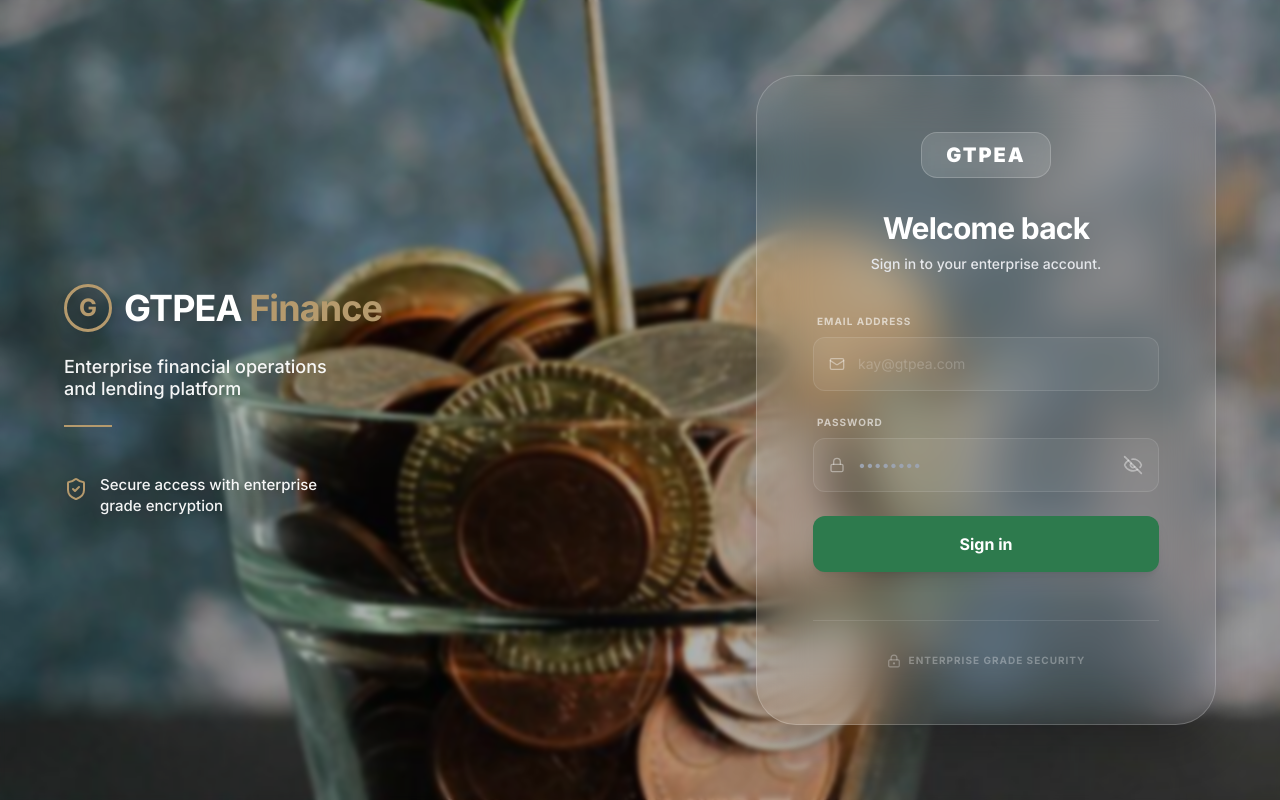
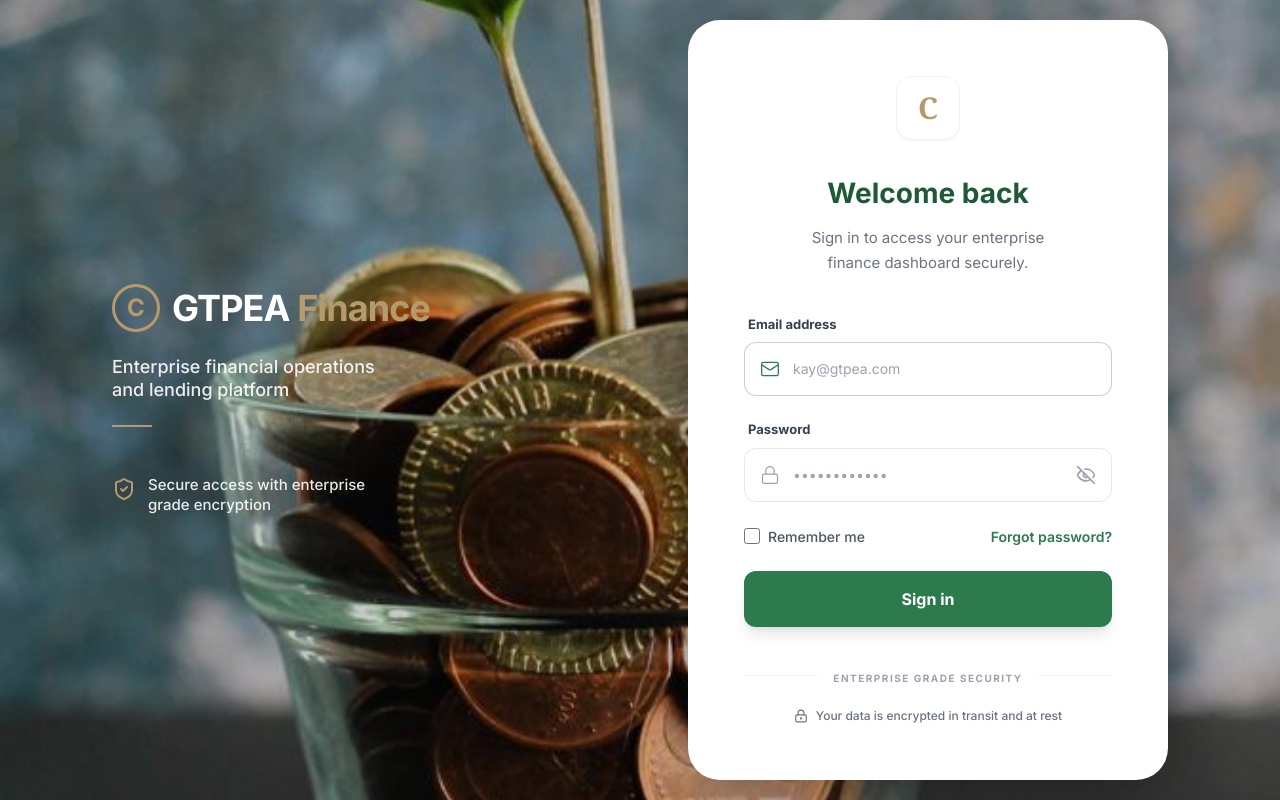
Before and after one commit to amiteyewisdom/GTPEA, a Next.js app: page /login in a window 1280 px wide. Built offline with nearby package versions, Linux system fonts and the light colour scheme; no server answers.

Commit message:
Update page.tsx

```diff
--- a/src/app/(auth)/login/page.tsx
+++ b/src/app/(auth)/login/page.tsx
@@ -18,140 +18,162 @@ export default function LoginPage() {
     event.preventDefault();
     setLoading(true);
     setError('');
+
     const supabase = createClient();
     const { error: signInError } = await supabase.auth.signInWithPassword({ email, password });
+
     if (signInError) {
-      setError(signInError.message);
+      setError(signInError.message || 'Unable to sign in.');
       setLoading(false);
       return;
     }
+
     router.push('/dashboard');
   };
 
   return (
-    <main className="relative min-h-screen w-full flex items-center justify-center font-sans antialiased overflow-hidden">
+    <main className="relative min-h-screen w-full flex items-center justify-center font-sans antialiased overflow-hidden bg-gray-900">
 
-      {/* BACKGROUND IMAGE - Anchored to show head-to-toe plant */}
+      {/* Background Image - Positioned exactly like the photo */}
       <div className="absolute inset-0 z-0">
         <Image
           src="/images/growth-plant.jpeg"
-          alt="Growth"
+          alt="Financial Growth"
           fill
-          // 'object-left-top' ensures the leaves and the cup base are always visible
-          className="object-cover object-left-top sm:object-center"
+          className="object-cover object-center"
           priority
         />
-        {/* Soft blur overlay to blend the image into the UI */}
-        <div className="absolute inset-0 bg-black/30 backdrop-blur-[2px]" />
+        {/* Soft vignette overlay to ensure text is readable */}
+        <div className="absolute inset-0 bg-black/20" />
       </div>
 
-      <div className="relative z-10 w-full max-w-7xl px-6 lg:px-16 flex flex-col lg:flex-row items-center justify-between gap-12">
+      <div className="relative z-10 w-full max-w-6xl px-6 lg:px-12 flex flex-col lg:flex-row items-center justify-between gap-12">
 
-        {/* LEFT SIDE: Branding */}
-        <div className="hidden lg:flex flex-col text-white max-w-md drop-shadow-lg">
+        {/* Left Side: Desktop Branding (Exactly like the image) */}
+        <div className="hidden lg:flex flex-col text-white max-w-md">
           <div className="flex items-center gap-3 mb-6">
-            <div className="w-12 h-12 border-[3px] border-[#b59a6d] rounded-full flex items-center justify-center text-[#b59a6d] font-bold text-2xl bg-black/10 backdrop-blur-sm">
-              G
+            {/* Custom Logo Icon */}
+            <div className="w-12 h-12 border-[3px] border-[#b59a6d] rounded-full flex items-center justify-center text-[#b59a6d] font-bold text-2xl">
+              C
             </div>
             <h1 className="text-4xl font-bold tracking-tight">
               GTPEA <span className="text-[#b59a6d]">Finance</span>
             </h1>
           </div>
-          <p className="text-lg font-medium opacity-95 leading-tight mb-6">
+
+          <p className="text-lg font-medium opacity-90 leading-tight mb-6">
             Enterprise financial operations <br /> and lending platform
           </p>
-          <div className="h-[2px] w-12 bg-[#b59a6d] mb-12" />
+
+          <div className="h-[1.5px] w-10 bg-[#b59a6d] mb-12" />
+
           <div className="flex items-start gap-3">
             <ShieldCheck className="text-[#b59a6d] w-6 h-6 mt-0.5" />
-            <p className="text-[15px] font-medium leading-snug opacity-95">
+            <p className="text-[15px] font-medium leading-snug opacity-90">
               Secure access with enterprise <br /> grade encryption
             </p>
           </div>
         </div>
 
-        {/* RIGHT SIDE: The Ultra-Glass Card */}
-        <div className="w-full max-w-[460px]">
-          <div className="bg-white/5 backdrop-blur-xl border border-white/20 shadow-2xl rounded-[2.5rem] p-8 lg:p-14">
+        {/* Right Side: The Login Card */}
+        <div className="w-full max-w-[480px]">
+          <div className="bg-white rounded-[2rem] p-8 lg:p-14 shadow-[0_20px_60px_rgba(0,0,0,0.3)]">
 
-            {/* LOGO: Correct Branding */}
+            {/* Card Logo */}
             <div className="flex justify-center mb-8">
-              <div className="px-6 py-2 bg-white/10 border border-white/20 rounded-2xl backdrop-blur-md">
-                <span className="text-xl font-black tracking-widest text-white">
-                  GTPEA
-                </span>
+              <div className="w-16 h-16 bg-white border border-gray-100 rounded-2xl flex items-center justify-center text-[#b59a6d] shadow-sm">
+                <span className="text-3xl font-serif font-bold">C</span>
               </div>
             </div>
 
+            {/* Welcome Text */}
             <div className="text-center mb-10">
-              <h2 className="text-3xl font-bold text-white mb-2 tracking-tight">Welcome back</h2>
-              <p className="text-sm text-gray-200 font-medium">
-                Sign in to your enterprise account.
+              <h2 className="text-[28px] font-bold text-[#1e5a36] mb-3">Welcome back</h2>
+              <p className="text-[15px] text-gray-500 leading-relaxed">
+                Sign in to access your enterprise <br /> finance dashboard securely.
               </p>
             </div>
 
+            {/* Form */}
             <form className="space-y-6" onSubmit={handleSubmit}>
               {error && (
-                <div className="p-3 bg-red-500/20 border border-red-500/30 text-white text-xs rounded-xl text-center">
+                <div className="rounded-xl bg-red-50 border border-red-200 p-4 text-sm text-red-700">
                   {error}
                 </div>
               )}
 
               <div className="space-y-2">
-                <label className="block text-[10px] font-bold uppercase tracking-widest text-white/60 ml-1">Email address</label>
+                <label className="block text-[13px] font-bold text-gray-700 ml-1">Email address</label>
                 <div className="relative">
-                  <Mail className="absolute left-4 top-1/2 -translate-y-1/2 w-4 h-4 text-white/40" />
+                  <Mail className="absolute left-4 top-1/2 -translate-y-1/2 w-5 h-5 text-[#2D7A4D] stroke-[1.5]" />
                   <input
                     type="email"
                     value={email}
                     onChange={(e) => setEmail(e.target.value)}
                     placeholder="kay@gtpea.com"
                     required
-                    className="w-full pl-11 pr-4 py-4 bg-white/5 border border-white/10 rounded-xl text-sm text-white focus:ring-2 focus:ring-[#2D7A4D] outline-none transition-all placeholder-white/20"
+                    className="w-full pl-12 pr-4 py-4 bg-white border border-[#2D7A4D]/30 rounded-xl focus:outline-none focus:ring-2 focus:ring-[#2D7A4D]/10 focus:border-[#2D7A4D] transition-all text-sm"
                   />
                 </div>
               </div>
 
               <div className="space-y-2">
-                <label className="block text-[10px] font-bold uppercase tracking-widest text-white/60 ml-1">Password</label>
+                <label className="block text-[13px] font-bold text-gray-700 ml-1">Password</label>
                 <div className="relative">
-                  <Lock className="absolute left-4 top-1/2 -translate-y-1/2 w-4 h-4 text-white/40" />
+                  <Lock className="absolute left-4 top-1/2 -translate-y-1/2 w-5 h-5 text-gray-400 stroke-[1.5]" />
                   <input
                     type={showPassword ? 'text' : 'password'}
                     value={password}
                     onChange={(e) => setPassword(e.target.value)}
-                    placeholder="••••••••"
+                    placeholder="••••••••••••"
                     required
-                    className="w-full pl-11 pr-11 py-4 bg-white/5 border border-white/10 rounded-xl text-sm text-white outline-none transition-all"
+                    className="w-full pl-12 pr-12 py-4 bg-white border border-gray-200 rounded-xl focus:outline-none focus:border-[#2D7A4D] transition-all text-sm"
                   />
                   <button
                     type="button"
                     onClick={() => setShowPassword(!showPassword)}
-                    className="absolute right-4 top-1/2 -translate-y-1/2 text-white/40"
+                    className="absolute right-4 top-1/2 -translate-y-1/2 text-gray-400 hover:text-gray-600"
                   >
                     {showPassword ? <Eye className="w-5 h-5" /> : <EyeOff className="w-5 h-5" />}
                   </button>
                 </div>
               </div>
 
-              {/* The Green Button */}
+              <div className="flex items-center justify-between text-[14px]">
+                <label className="flex items-center gap-2 cursor-pointer">
+                  <input
+                    type="checkbox"
+                    className="w-4 h-4 rounded border-[#2D7A4D] text-[#2D7A4D] focus:ring-[#2D7A4D]"
+                  />
+                  <span className="text-gray-600 font-medium">Remember me</span>
+                </label>
+                <a href="/forgot-password" className="text-[#2D7A4D] font-semibold hover:underline">Forgot password?</a>
+              </div>
+
               <button
                 type="submit"
                 disabled={loading}
-                className="w-full bg-[#2D7A4D] hover:bg-[#23633b] text-white font-bold py-4 rounded-xl shadow-lg text-base mt-2 active:scale-95 transition-all"
+                className="w-full bg-[#2D7A4D] hover:bg-[#23633b] text-white font-bold py-4 rounded-xl transition-all shadow-lg text-base mt-2"
               >
-                {loading ? 'Processing...' : 'Sign in'}
+                {loading ? 'Signing in...' : 'Sign in'}
               </button>
             </form>
 
-            <div className="mt-12 pt-8 border-t border-white/10 flex items-center justify-center gap-2">
-              <LockKeyhole className="w-3.5 h-3.5 text-white/30" />
-              <span className="text-[10px] uppercase tracking-widest text-white/30 font-bold">
-                Enterprise Grade Security
-              </span>
+            {/* Footer */}
+            <div className="mt-12 pt-8 border-t border-gray-100 relative">
+              <div className="absolute -top-3 left-1/2 -translate-x-1/2 bg-white px-4">
+                <span className="text-[10px] uppercase tracking-[0.15em] text-gray-400 font-bold whitespace-nowrap">
+                  Enterprise grade security
+                </span>
+              </div>
+              <div className="flex items-center justify-center gap-2 text-xs text-gray-500 font-medium">
+                <LockKeyhole className="w-3.5 h-3.5" />
+                <span>Your data is encrypted in transit and at rest</span>
+              </div>
             </div>
           </div>
         </div>
       </div>
     </main>
   );
-              }
+}
```
